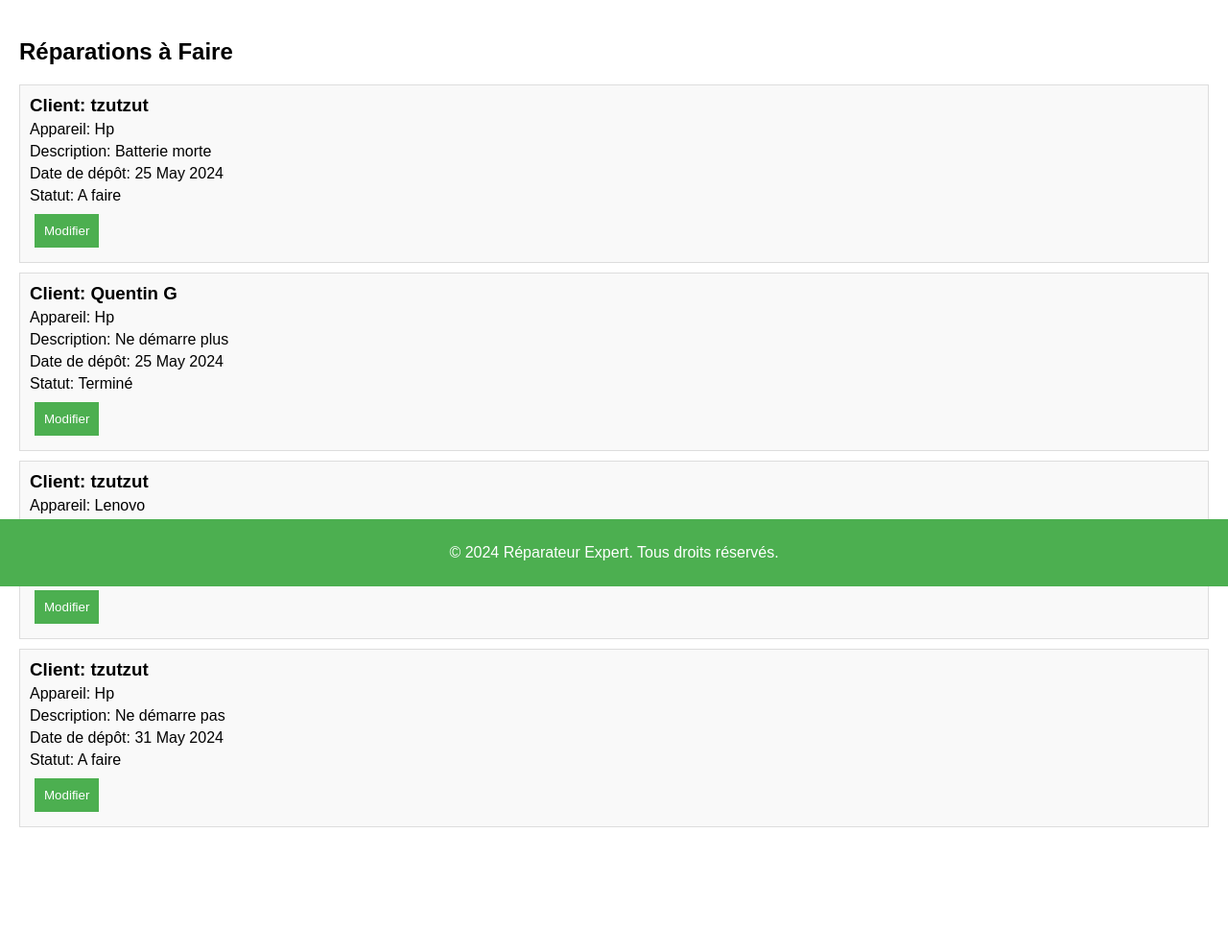
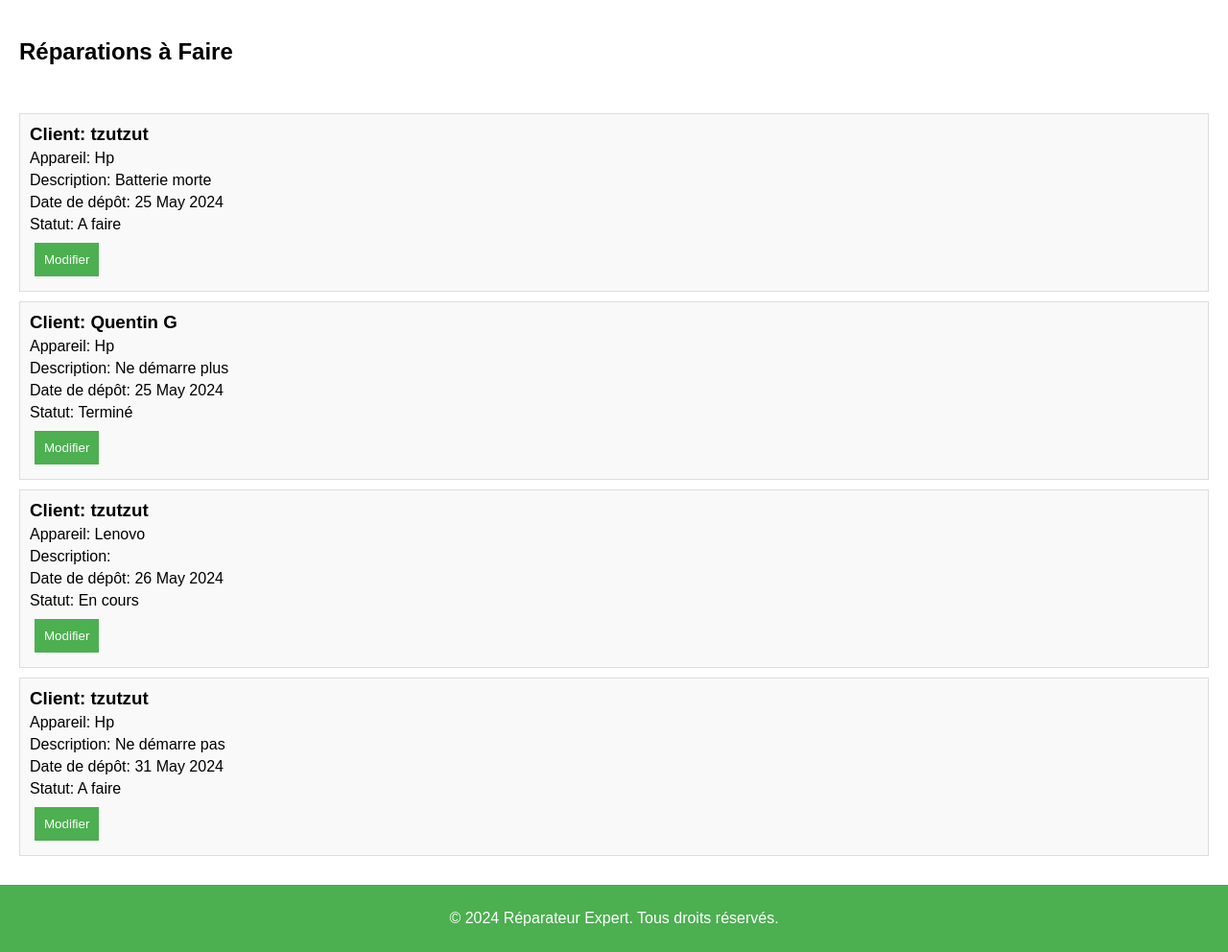
Before and after one commit to Quentin-Gehri/flaskProjectDiplome, a Flask app: page / in a window 1280 px wide. Shown: the part 189-1181 px from the top of the page at 96% size. Before the commit the page ends 1051 px from the top, so only its background shows below. Run offline with Flask 3, Linux system fonts and the light colour scheme.

Commit message:
ajout verif bdd unique et footer mieux placé

```diff
--- a/model.py
+++ b/model.py
@@ -1,6 +1,6 @@
 from datetime import date
 from flask_sqlalchemy import SQLAlchemy
-
+from sqlalchemy.exc import IntegrityError
 db = SQLAlchemy()
 
 
@@ -14,9 +14,17 @@ class Reparation(db.Model):
 
     @staticmethod
     def create_reparation(client_id, appareil, description):
+        existing_reparation = Reparation.query.filter_by(client_id=client_id, appareil=appareil,
+                                                         description=description).first()
+        if existing_reparation:
+            return existing_reparation
         reparation = Reparation(client_id=client_id, appareil=appareil, description=description)
-        db.session.add(reparation)
-        db.session.commit()
+        try:
+            db.session.add(reparation)
+            db.session.commit()
+        except IntegrityError:
+            db.session.rollback()
+            raise
         return reparation
 
     @staticmethod
@@ -45,7 +53,14 @@ class Client(db.Model):
 
     @staticmethod
     def create_client(client_nom):
+        existing_client = Client.query.filter_by(client_nom=client_nom).first()
+        if existing_client:
+            return existing_client
         client = Client(client_nom=client_nom)
-        db.session.add(client)
-        db.session.commit()
+        try:
+            db.session.add(client)
+            db.session.commit()
+        except IntegrityError:
+            db.session.rollback()
+            raise
         return client
--- a/static/style.css
+++ b/static/style.css
@@ -2,42 +2,66 @@ body {
     font-family: Arial, sans-serif;
     margin: 0;
     padding: 0;
+    display: flex;
+    flex-direction: column;
+    min-height: 100vh;
 }
+
 header {
     background-color: #4CAF50;
     color: white;
     padding: 15px 0;
     text-align: center;
+    flex-shrink: 0;
 }
+
 .container {
     padding: 20px;
+    flex: 1;
+    display: flex;
+    flex-direction: column;
+    overflow-y: auto; /* Allows the container to be scrollable */
 }
+
+.repair-list-container {
+    flex: 1;
+    overflow-y: auto;
+    margin-top: 20px;
+}
+
 .repair-list {
     list-style-type: none;
     padding: 0;
+    margin: 0;
 }
+
 .repair-list li {
     background: #f9f9f9;
     margin: 10px 0;
     padding: 10px;
     border: 1px solid #ddd;
 }
+
 .repair-list h3 {
     margin: 0;
     padding: 0;
 }
+
 .repair-list p {
     margin: 5px 0;
 }
+
 footer {
     background-color: #4CAF50;
     color: white;
     text-align: center;
     padding: 10px 0;
-    position: fixed;
+    position: relative;
+    bottom: 0;
+    left: 0;
     width: 100%;
-    bottom: 0;
 }
+
 .modal {
     display: none;
     position: fixed;
@@ -49,6 +73,7 @@ footer {
     overflow: auto;
     background-color: rgba(0,0,0,0.4);
 }
+
 .modal-content {
     background-color: #fefefe;
     margin: 15% auto;
@@ -56,31 +81,37 @@ footer {
     border: 1px solid #888;
     width: 80%;
 }
+
 .close {
     color: #aaa;
     float: right;
     font-size: 28px;
     font-weight: bold;
 }
+
 .close:hover,
 .close:focus {
     color: black;
     text-decoration: none;
     cursor: pointer;
 }
+
 form {
     display: flex;
     flex-direction: column;
     margin-top: 20px;
 }
+
 form label {
     margin-bottom: 5px;
 }
+
 form select, form input, form textarea {
     margin-bottom: 10px;
     padding: 8px;
     border: 1px solid #ddd;
 }
+
 button {
     background-color: #4CAF50;
     color: white;
@@ -89,6 +120,7 @@ button {
     cursor: pointer;
     margin: 5px;
 }
+
 button:hover {
     background-color: #45a049;
 }
--- a/templates/index.html
+++ b/templates/index.html
@@ -25,6 +25,7 @@
 
     <div class="container">
         <h2>Réparations à Faire</h2>
+        <div class="repair-list-container">
             <ul class="repair-list">
                 {% for reparation in reparations %}
                 <li>
@@ -37,6 +38,7 @@
                 </li>
                 {% endfor %}
             </ul>
+        </div>
     </div>
 
     <div id="addClientModal" class="modal">
```
Also changed, not shown: instance/reparations.db. Lines whose indentation alone changed are shown as unchanged.
